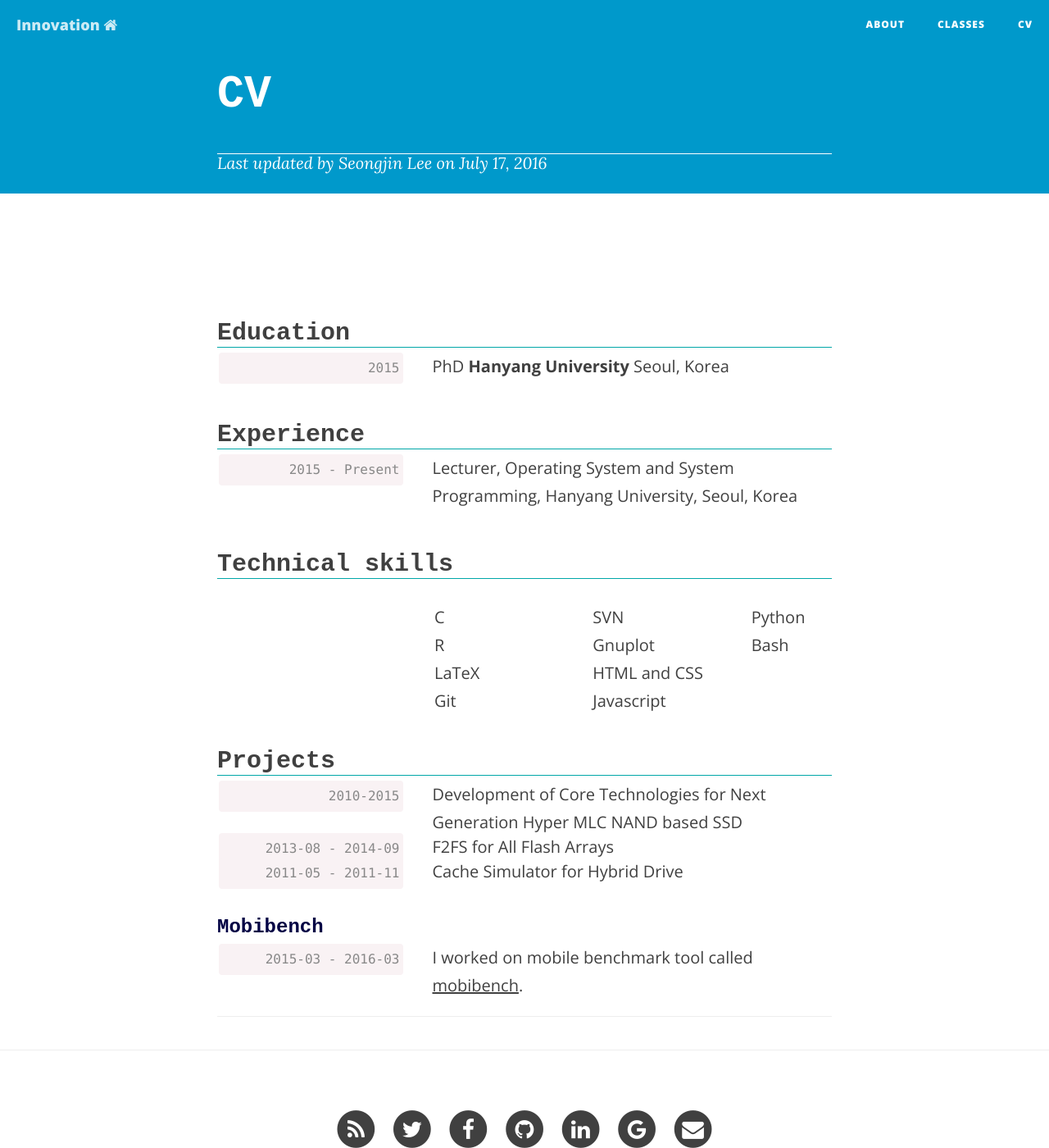
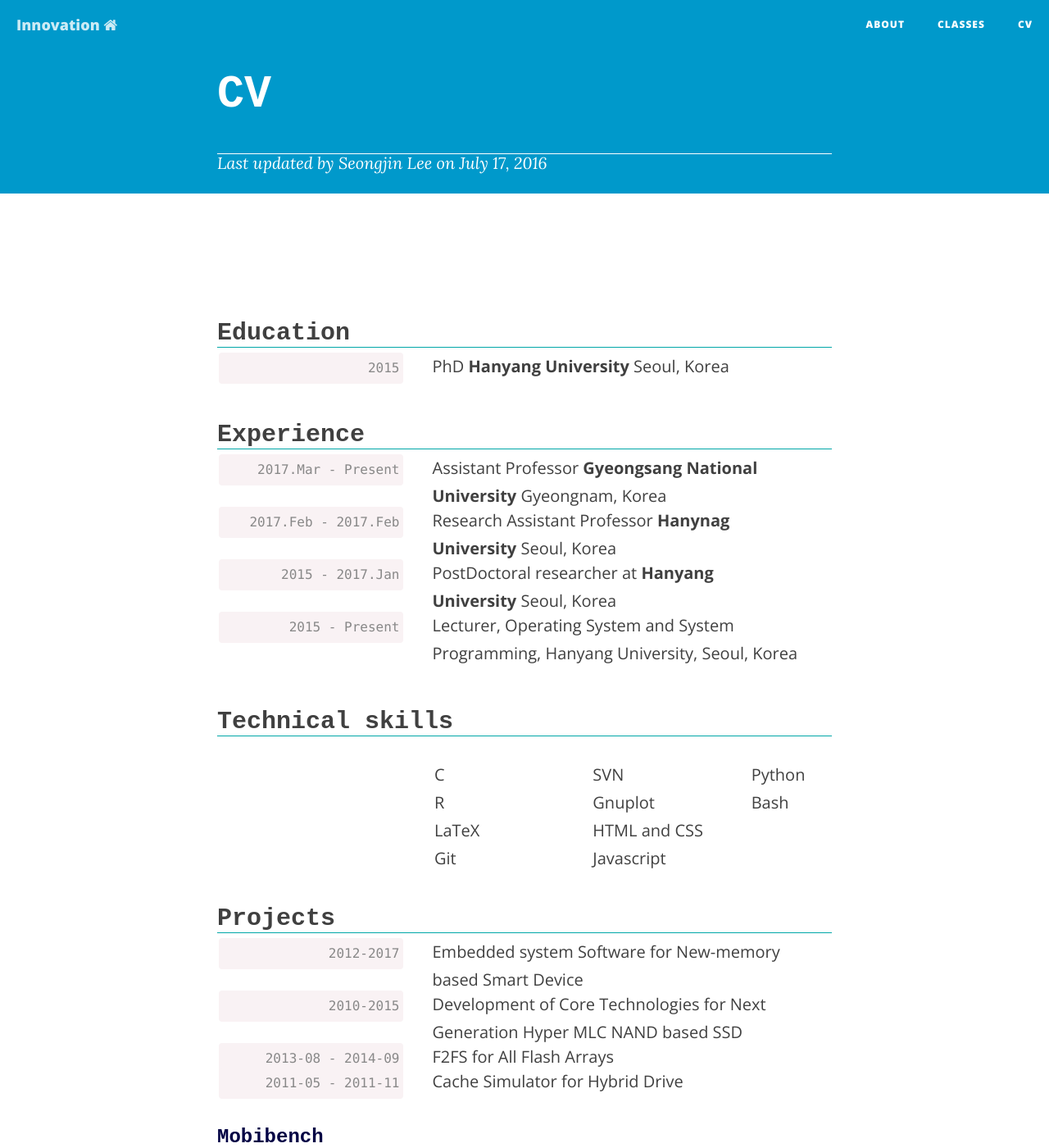
Before and after one commit to resourceful/resourceful.github.io, a Jekyll site: the page built from vitae.markdown, in a window 1280 px wide and 1400 px high. Shown: the whole window at 82% size. Built offline with Jekyll 4.4.1, drawn with Linux system fonts in a browser that asks for light colours; nearby versions of some CDN libraries; comment, search, counter and statistics services are not loaded.

Commit message:
revised resume

```diff
--- a/vitae.markdown
+++ b/vitae.markdown
@@ -36,6 +36,15 @@ PhD __Hanyang University__ Seoul, Korea
 
 ## Experience
 
+`2017.Mar - Present`
+Assistant Professor __Gyeongsang National University__ Gyeongnam, Korea
+
+`2017.Feb - 2017.Feb`
+Research Assistant Professor __Hanynag University__ Seoul, Korea
+
+`2015 - 2017.Jan`
+PostDoctoral researcher at __Hanyang University__ Seoul, Korea
+
 `2015 - Present`
 Lecturer, Operating System and System Programming, Hanyang University, Seoul, Korea
 
@@ -59,6 +68,9 @@ Lecturer, Operating System and System Programming, Hanyang University, Seoul, Ko
 
 ## Projects
 
+`2012-2017`
+Embedded system Software for New-memory based Smart Device
+
 `2010-2015`
 Development of Core Technologies for Next Generation Hyper MLC NAND based SSD
 
```
